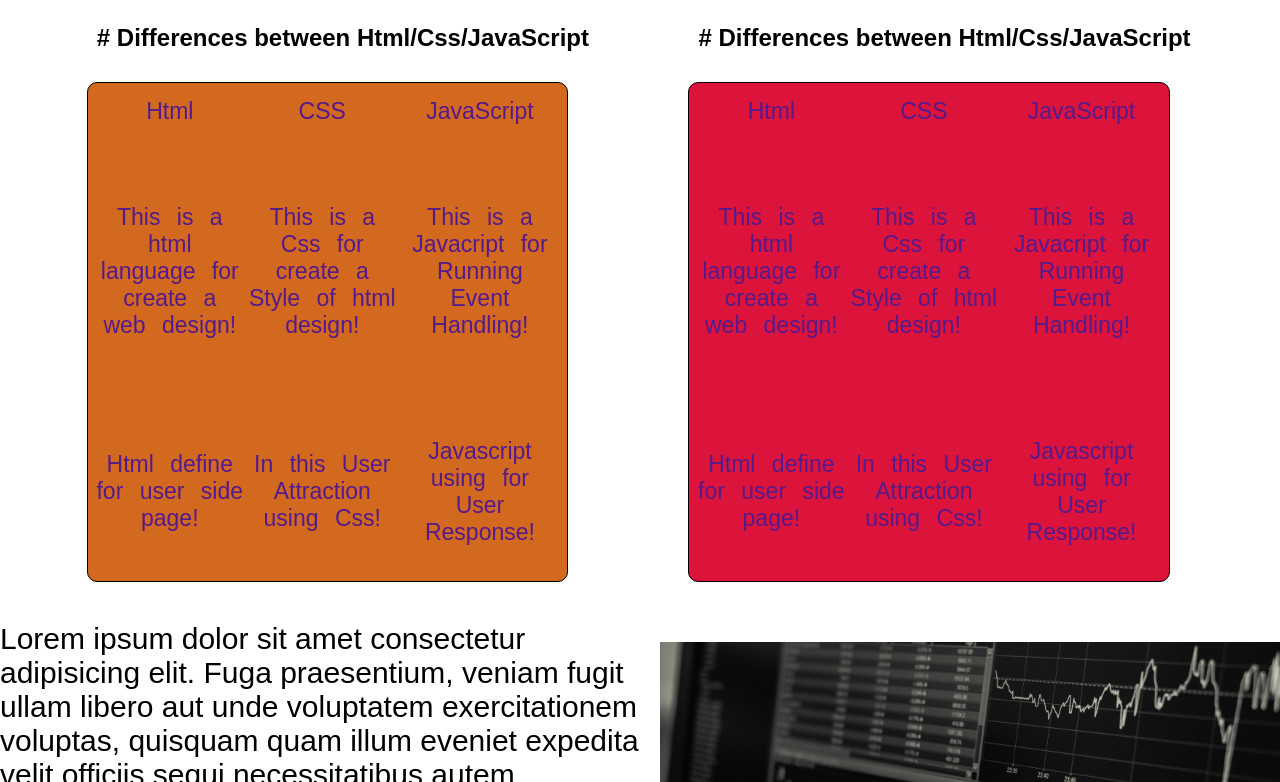
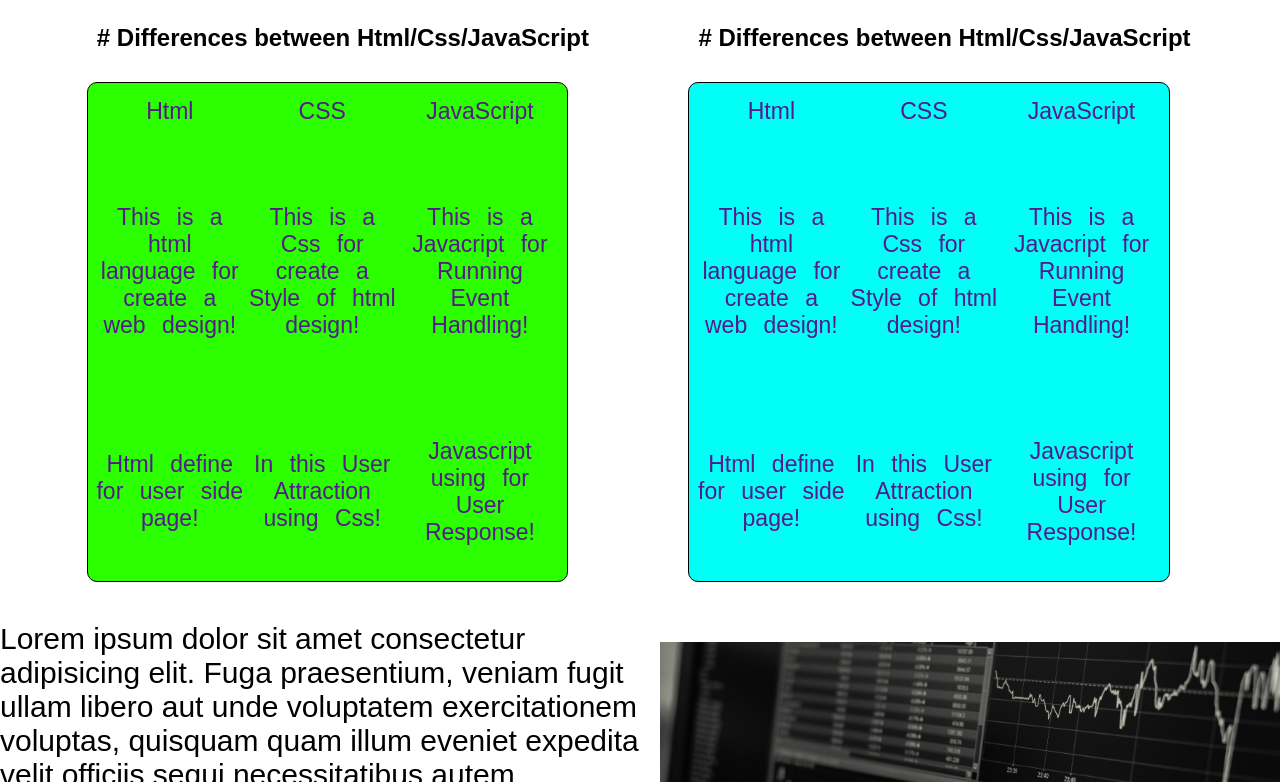
Before and after one commit to GohilRavirajsinh/Static_Learning_Site, a plain HTML site: page staticwebsite/index.html in a window 1280 px wide. Shown: the part 741-1523 px from the top of the page. Drawn offline with Linux system fonts and the light colour scheme; files whose address does not match are found by name.

Commit message:
Color Update

```diff
--- a/staticwebsite/style.css
+++ b/staticwebsite/style.css
@@ -49,7 +49,7 @@ header {
     float: left;
 }
 
-header .logo{
+header .logo {
     margin-right: 20px;
 }
 
@@ -109,7 +109,7 @@ section .image-sliding img {
     text-align: center;
 }
 
-.tableposition{
+.tableposition {
     float: left;
     display: flex;
     margin-left: 6%;
@@ -130,12 +130,12 @@ table {
 
 .left-table {
     width: 80%;
-    background-color: chocolate;
+    background-color: rgb(43, 255, 0);
 }
 
 .right-table {
     width: 80%;
-    background-color: crimson;
+    background-color: rgb(0, 255, 247);
 }
 
 .content {
```
